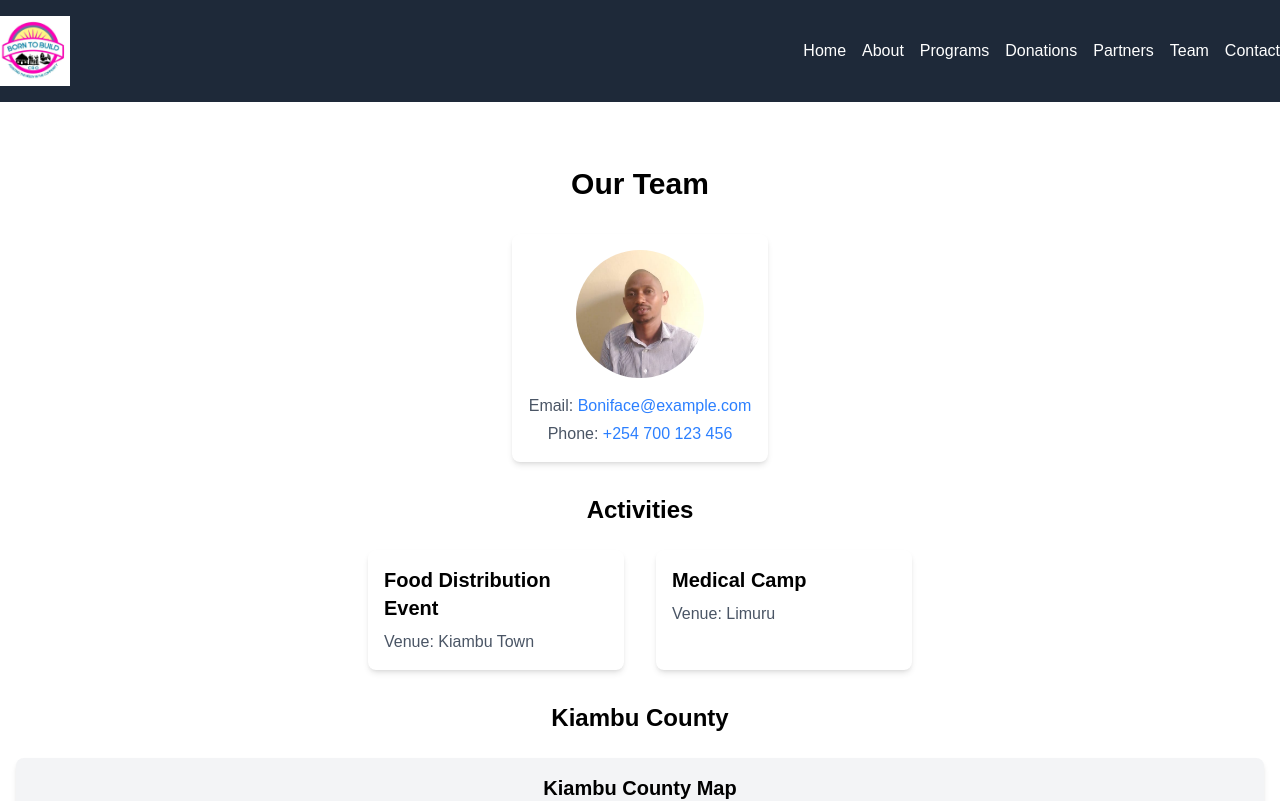
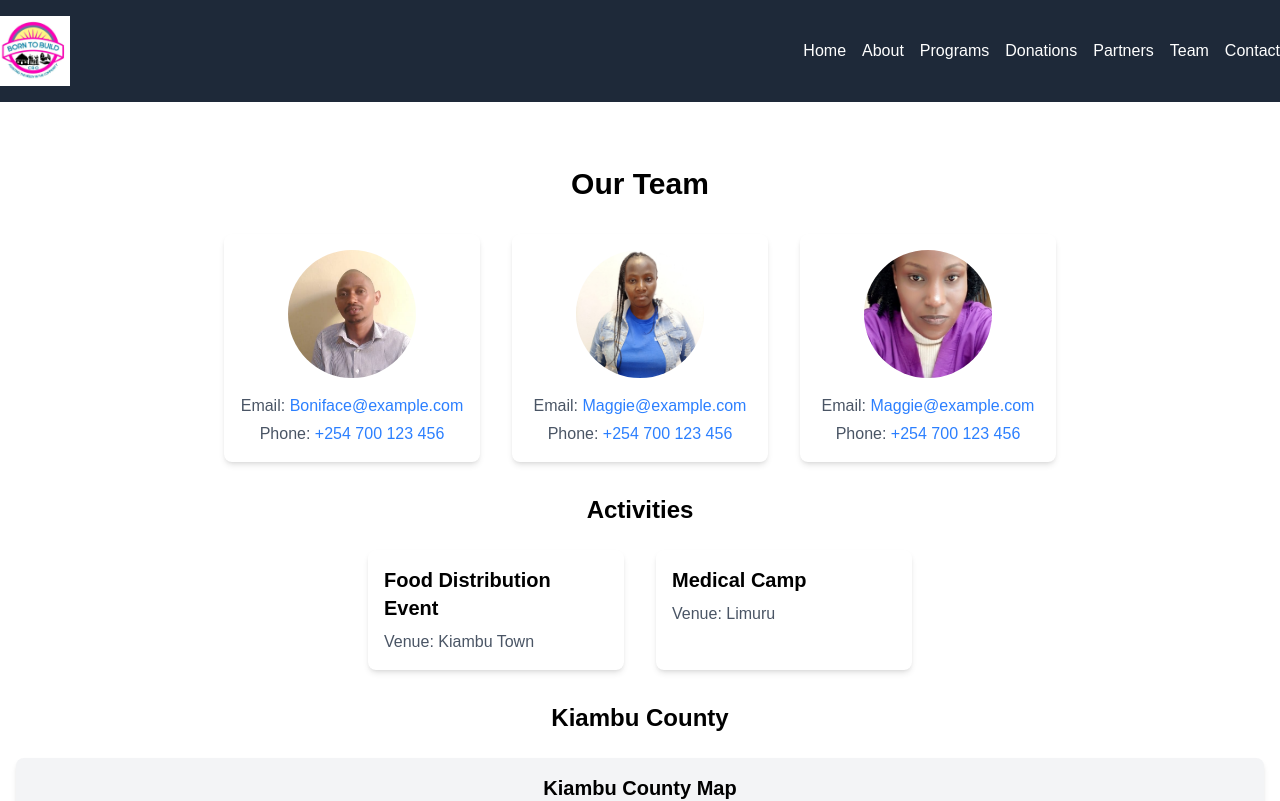
Before and after one commit to JKananda-code/borntobuild, a Next.js app: page /Team in a window 1280 px wide. Shown: the top 801 px of the page. Built offline with nearby package versions, Linux system fonts and the light colour scheme.

Commit message:
Added names of two officials

```diff
--- a/app/Team/page.jsx
+++ b/app/Team/page.jsx
@@ -9,19 +9,28 @@ const TeamPage = () => {
   const committeeMembers = [
     {
       image: '/BTB-Chairman.jpg',
-      fname: 'Boniface Mwangi - Chairman',
+      fname: 'Boniface Mwangi-Chairman',
       email: 'Boniface@example.com',
       phone: '+254 700 123 456',
     },
     // Add other members similarly
+    {
+      image: '/BTB-ViceChair.jpg',
+      fname: 'Mercy Kimani - ViceChair',
+      email: 'Maggie@example.com',
+      phone: '+254 700 123 456',
+    },
+
+    {
+      image: '/BTB-ViceSecretary.jpg',
+      fname: 'Monicah Gitau - Secretary',
+      email: 'Maggie@example.com',
+      phone: '+254 700 123 456',
+    },
+
+
   ];
 
-  {
-  image: '/BTB-Assistant1.jpg';
-  fname: 'Margaret Ndegwa - ViceChair';
-  email: 'MaggieNdegwa@example.com';
-  phone: '+254 700 123 456';
-};
 
 // Add other members similarly
 
--- a/app/components/TeamCard.js
+++ b/app/components/TeamCard.js
@@ -1,12 +1,12 @@
-const TeamCard = ({ image, fname, email, phone }) => {
+const TeamCard = ({ image, fullname, email, phone }) => {
     return (
       <div className="bg-white shadow-md rounded-lg p-4 w-full md:w-64 text-center">
         <img
           src={image}
-          alt={fname}
+          alt={fullname}
           className="w-32 h-32 mx-auto rounded-full object-cover mb-4"
         />
-        <h3 className="text-xl font-bold mb-2">{fname}</h3>
+        <h3 className="text-xl font-bold mb-2">{fullname}</h3>
         <p className="text-gray-600 mb-1">Email: <a href={`mailto:${email}`} className="text-blue-500 hover:underline">{email}</a></p>
         <p className="text-gray-600">Phone: <a href={`tel:${phone}`} className="text-blue-500 hover:underline">{phone}</a></p>
       </div>
```
Also changed, not shown: public/BTB-ViceChair.jpg (renamed from public/BTB-Assistant1.jpg), public/BTB-ViceSecretary.jpg (renamed from public/BTB - Committee Member.jpg).
